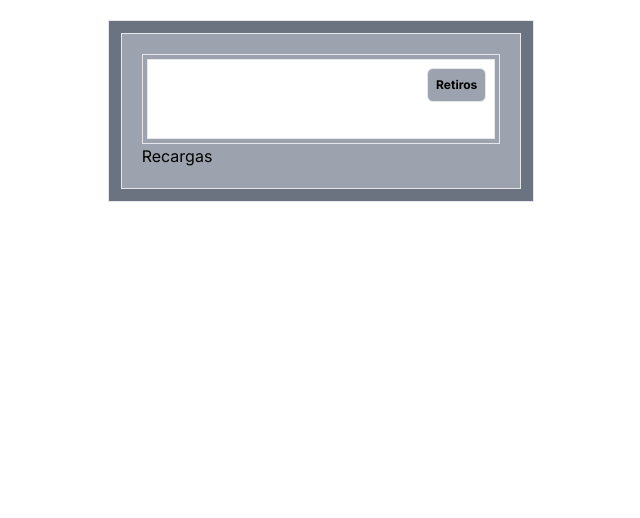
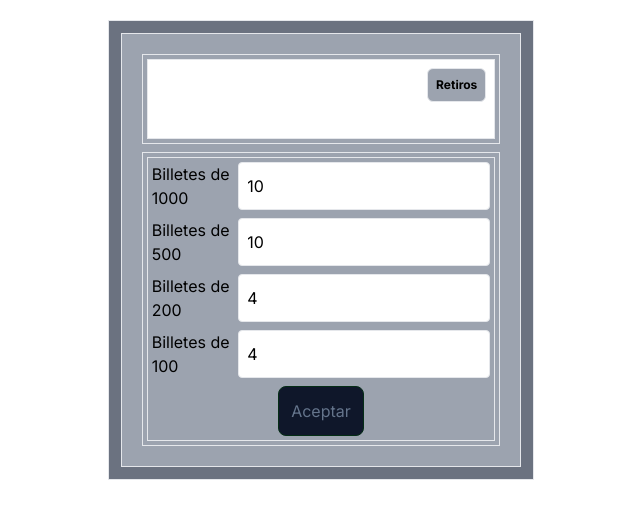
Before and after one commit to itihell/cajero, a Next.js app: page / in a window 1280 px wide. Both pictures are taken after a click on the button "Recargas". Shown: the top 518 px of the page, without its empty margins (319-959 px from the left). Built offline with nearby package versions, Linux system fonts and the light colour scheme.

Commit message:
recargando el cajero

```diff
--- a/src/app/components/cajero.tsx
+++ b/src/app/components/cajero.tsx
@@ -4,15 +4,9 @@ import { useState } from 'react'
 import Display from './diplay'
 import Keyboard from './keyboard'
 import Recargas from './recargas'
+import { type Series } from '../interfaces/series'
 
-interface Series {
-  1000: number
-  500: number
-  200: number
-  100: number
-}
-
-const saldo: Series = {
+let saldo: Series = {
   1000: 10,
   500: 10,
   200: 4,
@@ -27,65 +21,53 @@ export default function Cajero () {
     100: 0
   }
 
+  const [saldos, setSaldos] = useState<Series>({ ...saldo })
   const [texto, setTexto] = useState('')
   const [showRecarga, setShowRecarga] = useState(false)
   const [isError, setIsError] = useState(false)
 
+  const recargar = (data: Series) => {
+    setSaldos({ ...data })
+    saldo = { ...data }
+  }
+
   const validarRetiro = (monto: number): boolean => {
-    if (monto % 1000 === 0) {
-      return true
-    }
-    if (monto % 500 === 0) {
-      return true
-    }
-
-    if (monto % 200 === 0) {
-      return true
-    }
-
-    if (monto % 100 === 0) {
-      return true
-    }
-
-    return false
+    return (
+      monto % 1000 === 0 ||
+      monto % 500 === 0 ||
+      monto % 200 === 0 ||
+      monto % 100 === 0
+    )
   }
 
   const getRetiros = (monto: number) => {
-    if (saldo[1000] > 0 && sumaRetiro < monto && monto >= 1000) {
-      sumaRetiro += 1000
-      saldo[1000] -= 1
-      retiros[1000] += 1
+    const retirarMonto = (denominacion: keyof Series) => {
+      if (
+        saldo[denominacion] > 0 &&
+        sumaRetiro < monto &&
+        sumaRetiro + denominacion <= monto
+      ) {
+        sumaRetiro += denominacion
+        saldo[denominacion] -= 1
+        retiros[denominacion] += 1
+      }
     }
 
-    if (saldo[500] > 0 && sumaRetiro < monto && monto >= 500) {
-      sumaRetiro += 500
-      saldo[500] -= 1
-      retiros[500] += 1
-    }
+    retirarMonto(1000)
+    retirarMonto(500)
+    retirarMonto(200)
+    retirarMonto(100)
 
-    if (saldo[200] > 0 && sumaRetiro < monto && monto >= 200) {
-      sumaRetiro += 200
-      saldo[200] -= 1
-      retiros[200] += 1
-    }
-
-    if (saldo[100] > 0 && sumaRetiro < monto && monto >= 100) {
-      sumaRetiro += 100
-      saldo[100] -= 1
-      retiros[100] += 1
-    }
-
-    // TODO: Condicion para validar la recursividad
     if (sumaRetiro < monto) {
       getRetiros(monto)
     }
+
+    setSaldos({ ...saldo })
 
     return sumaRetiro
   }
 
   const pressEnter = (texto: number) => {
-    console.log('pressEnter ' + isError)
-
     const hasError = !validarRetiro(texto)
 
     if (hasError) {
@@ -94,8 +76,7 @@ export default function Cajero () {
       setIsError(true)
       return true
     }
-    const montoRetirar = getRetiros(texto)
-    console.log(montoRetirar, saldo, retiros)
+    getRetiros(texto)
 
     const aRetirar = `
     [1000:${retiros[1000]}],
@@ -112,13 +93,10 @@ export default function Cajero () {
   }
 
   const sendKey = (key: string) => {
-    console.log('suamRetiro ', sumaRetiro)
-
     if (sumaRetiro > 0) {
       setTimeout(() => {
         setTexto('')
         sumaRetiro = 0
-        console.log('Limpiar pantalla')
       }, 50)
     }
 
@@ -143,7 +121,13 @@ export default function Cajero () {
       <div className="border p-5 bg-gray-400">
         <Display texto={texto} error={isError} onRecarga={hadleRecarga} />
 
-        {showRecarga ? <Recargas /> : <Keyboard keyPress={sendKey} /> }
+        {showRecarga
+          ? (
+          <Recargas recargar={recargar} saldo={saldos} />
+            )
+          : (
+          <Keyboard keyPress={sendKey} />
+            )}
       </div>
     </div>
   )
--- a/src/app/components/diplay.tsx
+++ b/src/app/components/diplay.tsx
@@ -1,8 +1,6 @@
 'use client'
 let showRecarga: boolean = true
 export default function Display ({ texto, error, onRecarga }: { texto?: string, error: boolean, onRecarga?: any }) {
-  console.log('display ' + error)
-
   const classError = error ? 'text-white bg-red-600' : 'text-black bg-white'
   return (
     <div className="border p-1">
--- a/src/app/components/keyboard.tsx
+++ b/src/app/components/keyboard.tsx
@@ -4,7 +4,6 @@ import ButtonNumber from './buttonNumber'
 export default function Keyboard ({ keyPress, error }: { keyPress?: any, error?: boolean }) {
   const sendKey = (key: string) => {
     keyPress(key)
-    console.log(`keyborad ${key}`)
   }
   return (
     <div className="mt-5 border p-1 ">
--- a/src/app/components/recargas.tsx
+++ b/src/app/components/recargas.tsx
@@ -1,7 +1,90 @@
-export default function Regargas () {
+import { useEffect, useState } from 'react'
+import { type Series } from '../interfaces/series'
+export default function Regargas ({
+  saldo,
+  recargar
+}: {
+  saldo: Series
+  recargar: (saldo: Series) => void
+}) {
+  const [saldos, setSaldos] = useState<Series>(saldo)
+  const [perrito, setPerrito] = useState('')
+
+  const changeSaldo = (denominacion: keyof Series, value: number) => {
+    saldo[denominacion] = value
+    setSaldos({ ...saldo })
+  }
+
+  useEffect(() => {
+    console.log('llamando al useEffect')
+  }, [saldos])
+
+  useEffect(() => {
+    console.log('llamando al useEffect perrito')
+  }, [perrito])
+
   return (
-        <div>
-            <h1>Recargas</h1>
+    <div className="mt-2 border p-1 ">
+      <div className="border p-1">
+        <div className="flex justify-between">
+          <label>Billetes de 1000</label>
+          <input
+            defaultValue={saldos[1000]}
+            type="number"
+            className="border ml-1 rounded p-2"
+            onChange={(e) => {
+              changeSaldo(1000, parseInt(e.target.value))
+            }}
+          />
         </div>
+        <div className="flex justify-between mt-2">
+          <label>Billetes de 500</label>
+          <input
+            defaultValue={saldos[500]}
+            onChange={(e) => {
+              changeSaldo(500, parseInt(e.target.value))
+            }}
+            type="number"
+            className="border ml-1 rounded p-2"
+          />
+        </div>
+
+        <div className="flex justify-between mt-2">
+          <label>Billetes de 200</label>
+          <input
+            defaultValue={saldos[200]}
+            onChange={(e) => {
+              changeSaldo(200, parseInt(e.target.value))
+            }}
+            type="number"
+            className="border ml-1 rounded p-2"
+          />
+        </div>
+
+        <div className="flex justify-between mt-2 ">
+          <label>Billetes de 100</label>
+          <input
+            defaultValue={saldos[100]}
+            onChange={(e) => {
+              changeSaldo(100, parseInt(e.target.value))
+            }}
+            type="number"
+            className="border ml-1 rounded p-2"
+          />
+        </div>
+
+        <div className="flex justify-center mt-2   ">
+          <button
+            type="button" onClick={(e) => {
+              recargar(saldos)
+              setPerrito('perrito')
+            }}
+            className="bg-slate-900 text-slate-500 hover:bg-slate-700 hover:text-slate-900 border border-green-950 rounded-lg p-3"
+          >
+            Aceptar
+          </button>
+        </div>
+      </div>
+    </div>
   )
 }
--- /dev/null
+++ b/src/app/interfaces/series.ts
@@ -0,0 +1,6 @@
+export interface Series {
+  1000: number
+  500: number
+  200: number
+  100: number
+}
```
